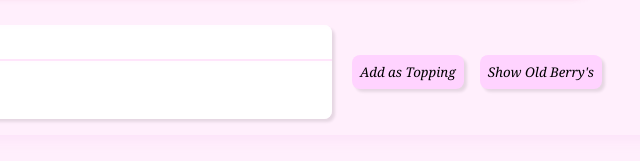
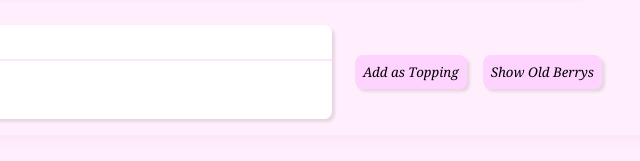
Before and after one commit to RichardStreu/To-Do-List, a plain HTML site: page index.html in a window 1280 px wide. Shown: the part 175-336 px from the top of the page, 488-1128 px from the left. Drawn offline with Linux system fonts and the light colour scheme.

Commit message:
change Berry's to Berrys

```diff
--- a/index.html
+++ b/index.html
@@ -85,7 +85,7 @@
               id="trashCanOpenButton"
               class="button note-box note-content"
             >
-              Show Old Berry's
+              Show Old Berrys
             </button>
           </div>
         </div>
```
